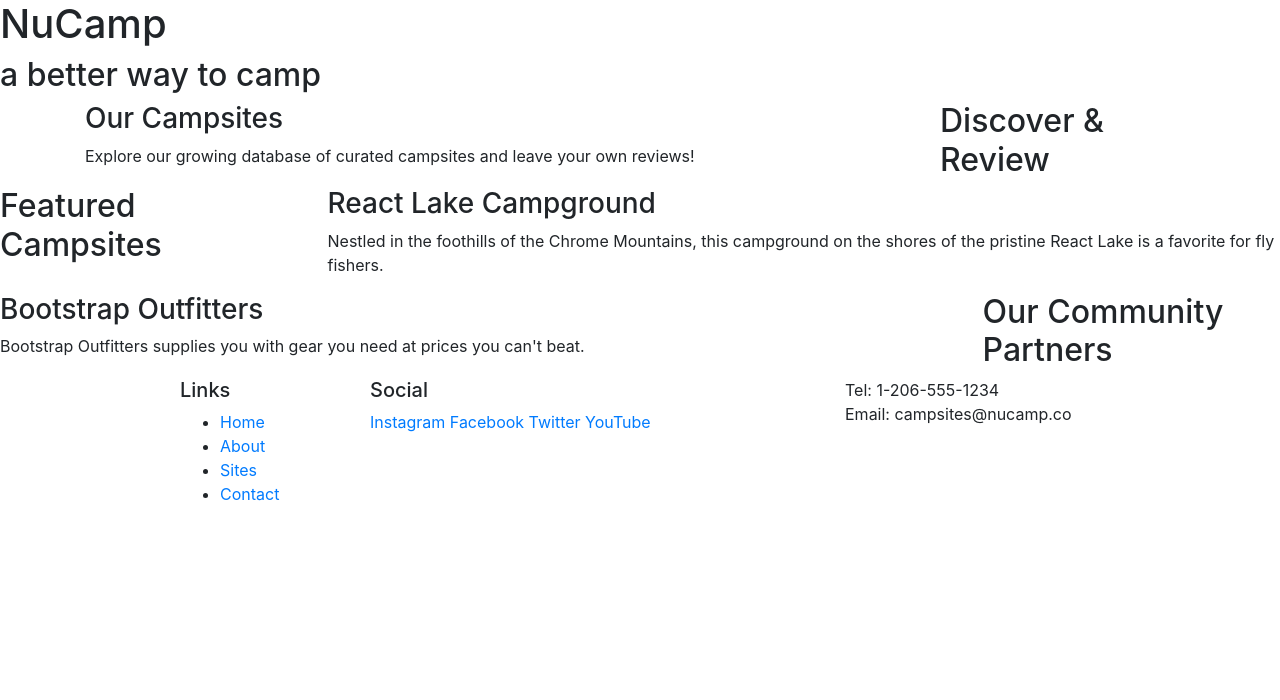
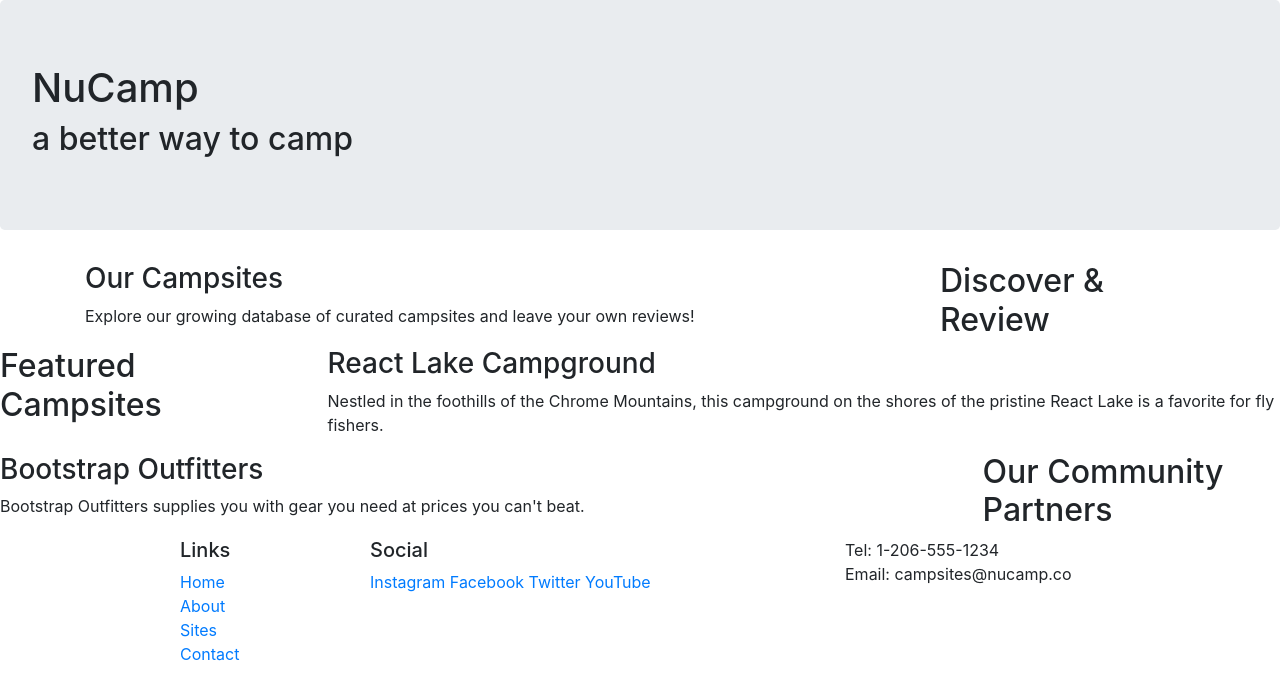
Before and after one commit to Andm4/bootstrap-nu-, a website: page index.html in a window 1280 px wide. Drawn offline with nearby package versions, Linux system fonts and the light colour scheme.

Commit message:
Add Jumbo and list-un

```diff
--- a/index.html
+++ b/index.html
@@ -14,7 +14,7 @@
 
 <body>
 
-    <header>
+    <header class="jumbotron">
         <div>
             <div class="containter">
                 <div class="row">
@@ -68,7 +68,7 @@
             <div class="row">
                 <div class="col-4 col-sm-2 offset-1">
                     <h5>Links</h5>
-                    <ul>
+                    <ul class="list-unstyled">
                         <li><a href="#">Home</a></li>
                         <li><a href="#">About</a></li>
                         <li><a href="#">Sites</a></li>
```
